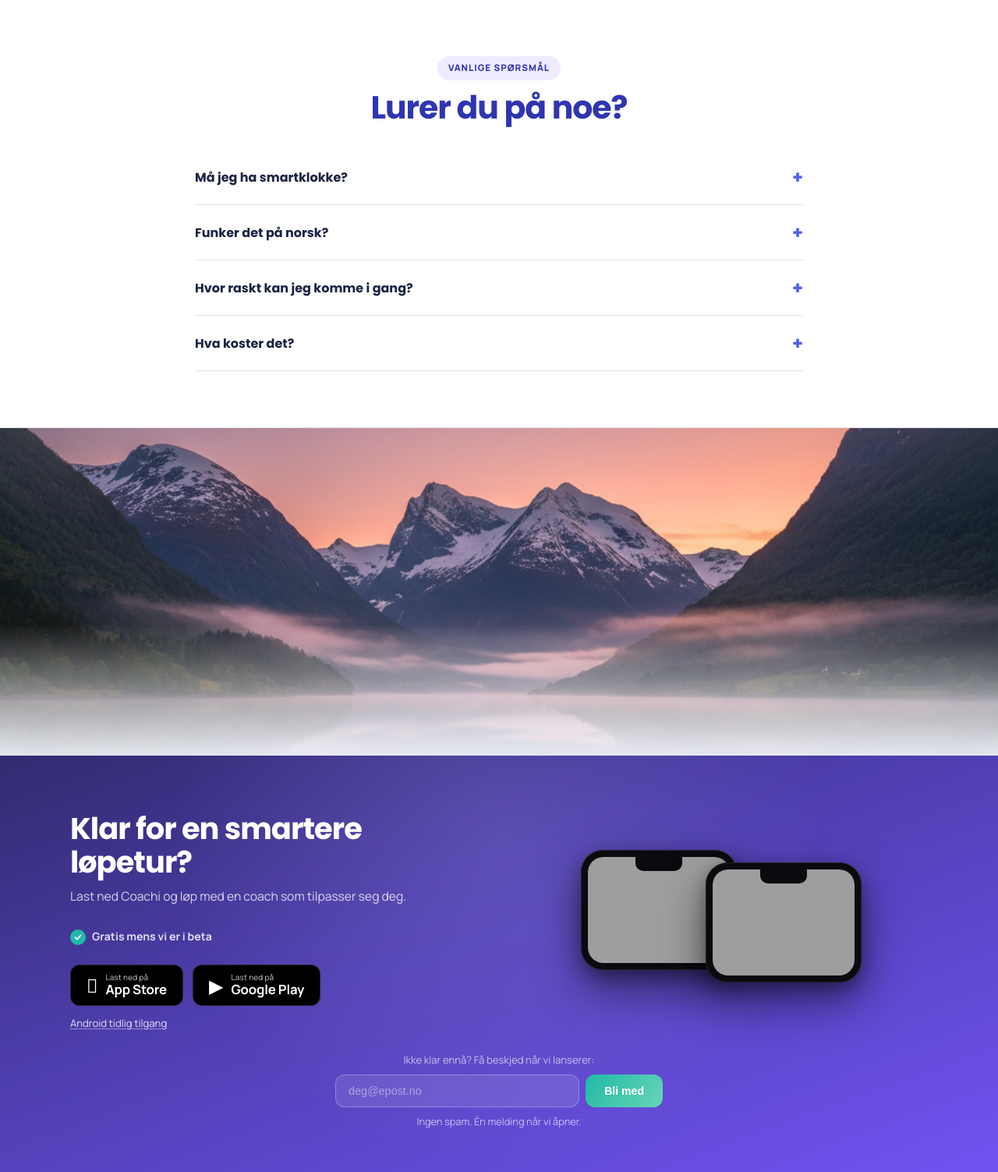
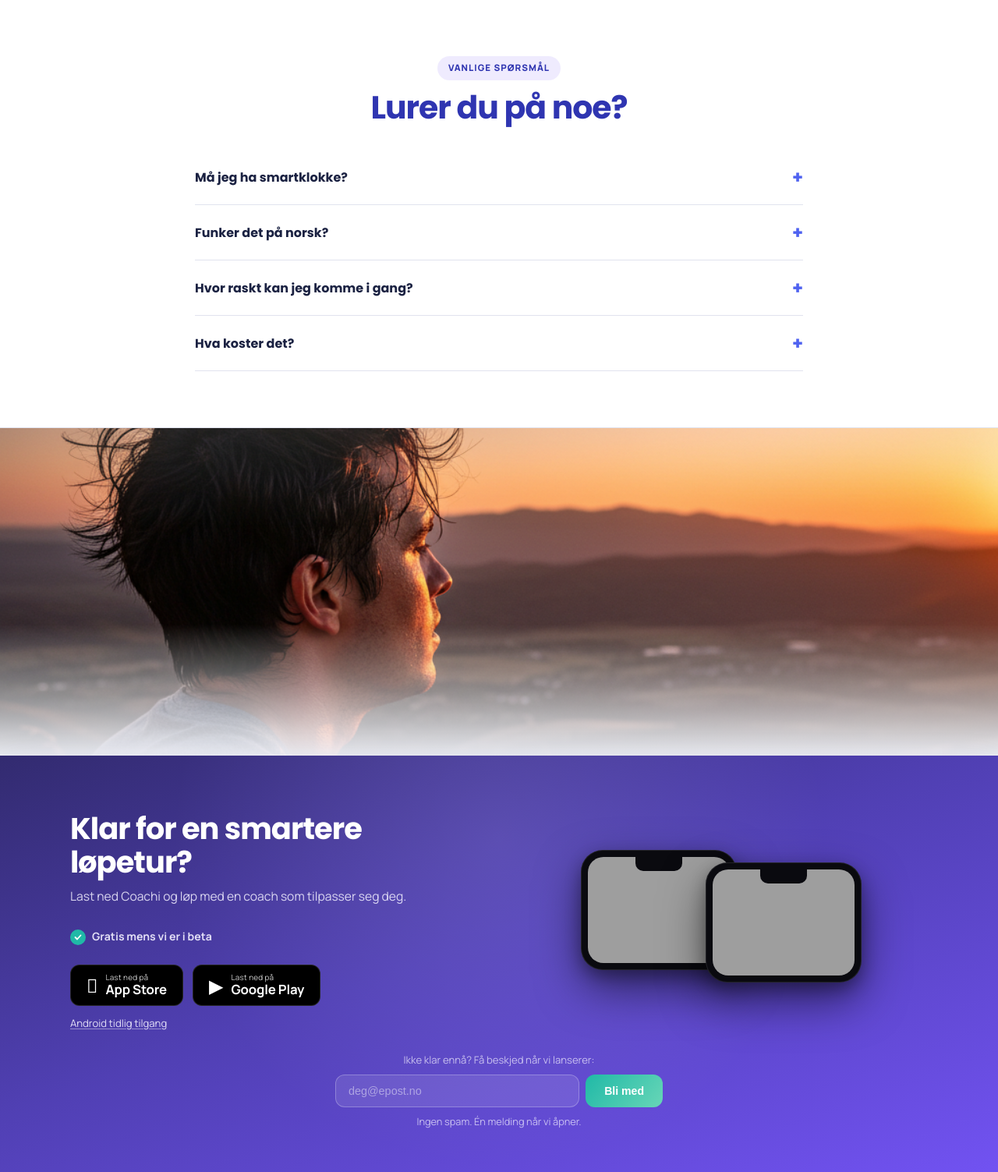
Before and after one commit to 98Mvg/treningscoach-backend, a Flask app: page / in a window 1280 px wide. Shown: the part 4934-6437 px from the top of the page at 78% size. Run offline with Flask 3, Linux system fonts and the light colour scheme; grey boxes are pictures that could not be loaded.

Commit message:
Replace mountain landscape with sunset-hilltop-rest.png
Swaps the full-width scenic break before the CTA block.
Sunset hilltop image copied from marketing/assets/website.

Co-Authored-By: Claude Sonnet 4.6 <noreply@anthropic.com>

```diff
--- a/backend/templates/index_launch.html
+++ b/backend/templates/index_launch.html
@@ -1105,10 +1105,10 @@
           </div>
         </section>
 
-        <!-- MOUNTAIN LANDSCAPE (full-width scenic break) -->
+        <!-- SUNSET HILLTOP (full-width scenic break) -->
         <div class="feature-photo reveal" style="min-height: 420px;">
             <div class="feature-photo-bg">
-                <img src="{{ url_for('static', filename='site/images/mountain-landscape.png') }}" alt="Norsk fjelllandskap" loading="lazy" style="object-position: center 40%;">
+                <img src="{{ url_for('static', filename='site/images/sunset-hilltop-rest.png') }}" alt="Løper hviler på toppen av en bakke i solnedgang" loading="lazy" style="object-position: center 30%;">
             </div>
         </div>
 
--- a/templates/index_launch.html
+++ b/templates/index_launch.html
@@ -1105,10 +1105,10 @@
           </div>
         </section>
 
-        <!-- MOUNTAIN LANDSCAPE (full-width scenic break) -->
+        <!-- SUNSET HILLTOP (full-width scenic break) -->
         <div class="feature-photo reveal" style="min-height: 420px;">
             <div class="feature-photo-bg">
-                <img src="{{ url_for('static', filename='site/images/mountain-landscape.png') }}" alt="Norsk fjelllandskap" loading="lazy" style="object-position: center 40%;">
+                <img src="{{ url_for('static', filename='site/images/sunset-hilltop-rest.png') }}" alt="Løper hviler på toppen av en bakke i solnedgang" loading="lazy" style="object-position: center 30%;">
             </div>
         </div>
 
--- a/tests_phaseb/test_launch_page_assets.py
+++ b/tests_phaseb/test_launch_page_assets.py
@@ -39,6 +39,7 @@ def test_launch_template_uses_static_url_for_images() -> None:
         "step-choose-workout.png",
         "step-coaching.png",
         "watch-hr.png",
+        "sunset-hilltop-rest.png",
     ]
     for image_name in expected:
         token = f"url_for('static', filename='site/images/{image_name}'"
```
Also changed, not shown: backend/static/site/images/sunset-hilltop-rest.png (added), static/site/images/sunset-hilltop-rest.png (added).
